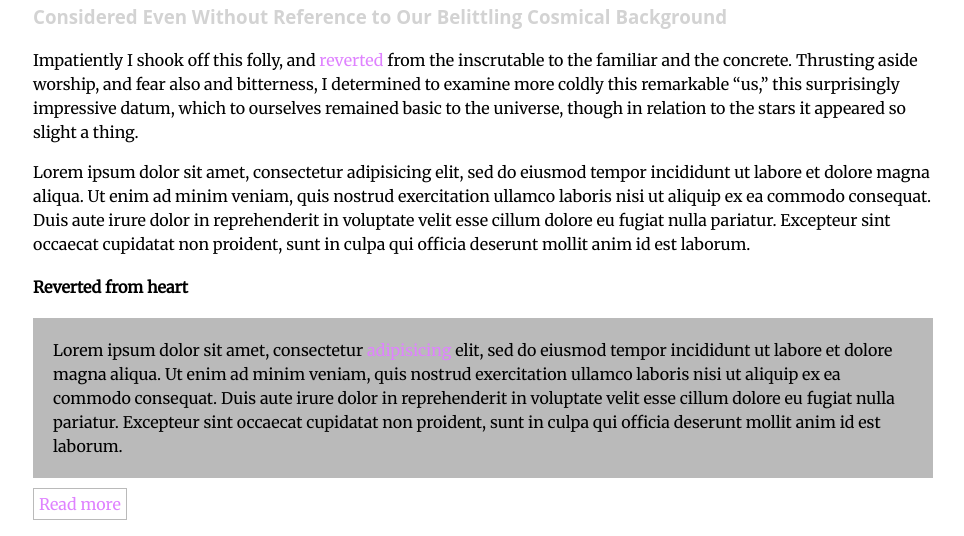
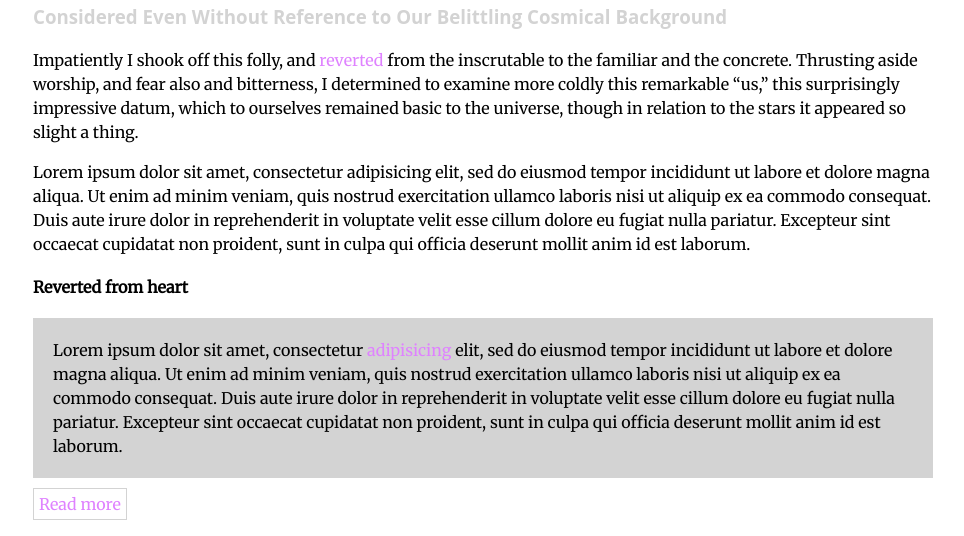
Before and after one commit to rokasklive/Homework, a plain HTML site: page Užduotis-css-selektoriai/index.html in a window 1280 px wide. Shown: the part 89-625 px from the top of the page, without its empty margins (157-1121 px from the left). Drawn offline with Linux system fonts and the light colour scheme.

Commit message:
Minor tweaks

```diff
--- a/Užduotis-css-selektoriai/css/style.css
+++ b/Užduotis-css-selektoriai/css/style.css
@@ -12,13 +12,13 @@ p {
 
 /* Visi anchorai po paragrafomis gauna border ir padding */
 p + a {
-    border:                 1px solid #bababa;
+    border:                 1px solid lightgrey;
     padding:                5px;
 }
 
  /* Nustatomas paragrafo fonas - pilkas ir atitraukimai nuo border */
  h4 + p {
-    background-color:       rgb(186, 186, 186);
+    background-color:       lightgrey;
     padding:                20px;
 }
 
@@ -64,6 +64,7 @@ a:active {
 
 /* Pakeičiamas paveiksliuko plotis, numatoma, kad bus laikomasi kairės pusės ir suteikiamas atitraukimas iš dešinės */
 img {
+    margin-bottom:          3px;
     min-height:             133px;
     width:                  200px;
     float:                  left;
```
